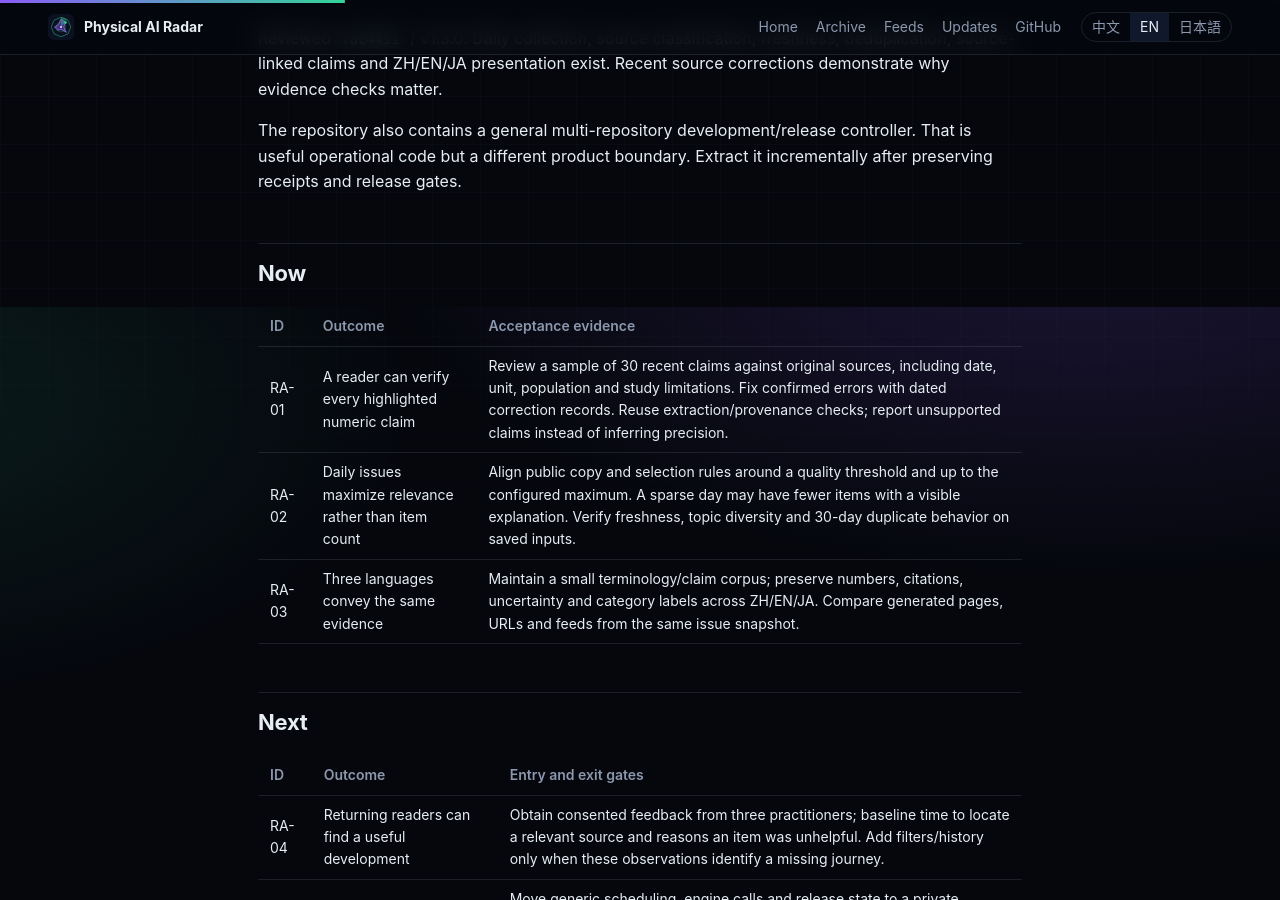
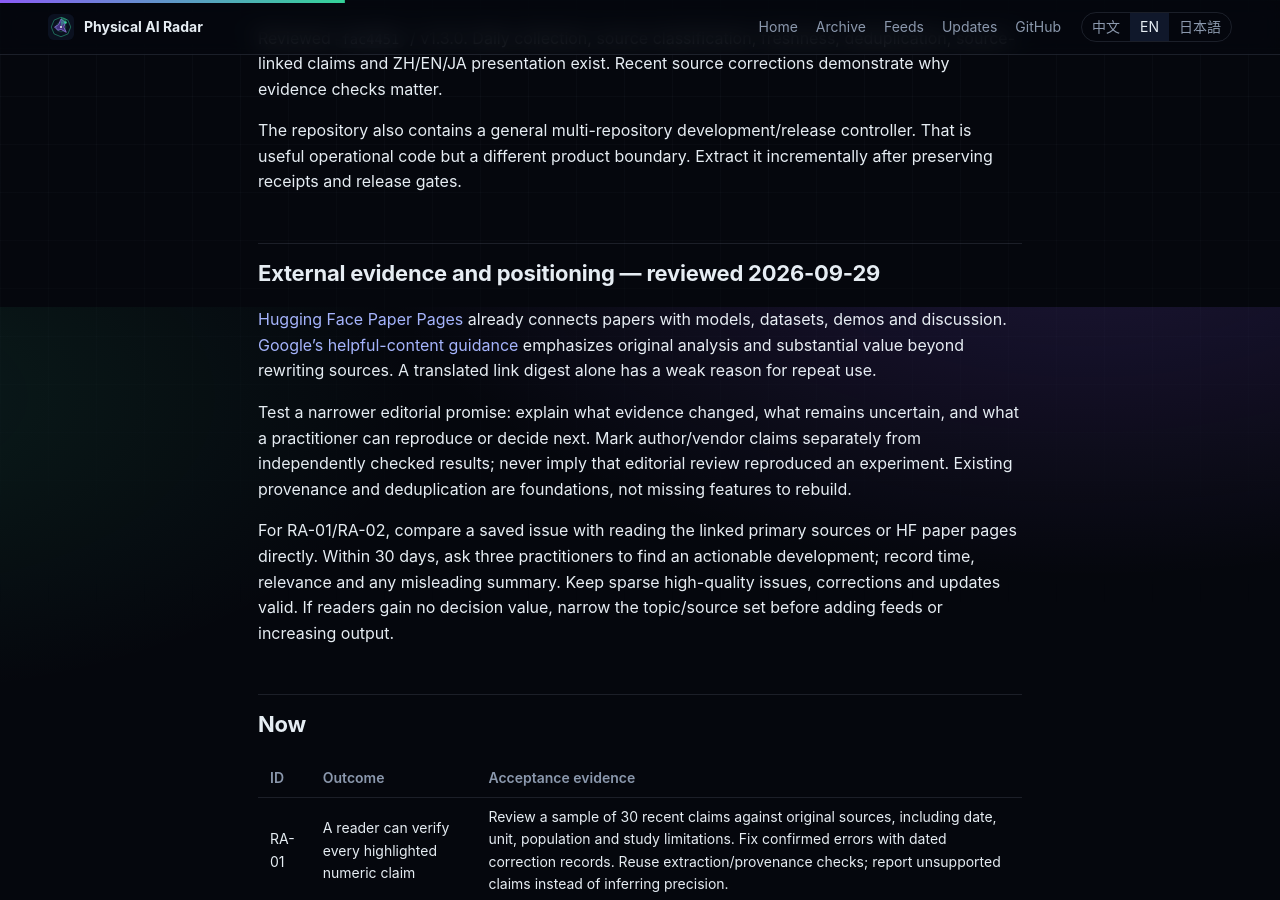
Before and after one commit to noteflowai/physical-ai-radar, a Jekyll site: the page built from ROADMAP.md, in a window 1280 px wide and 900 px high, scrolled down 593 px. Built offline with Jekyll 4.4.1, drawn with Linux system fonts in a browser that asks for light colours; our own code applies the rules of GitHub Pages for plain Markdown files.

Commit message:
docs: ground roadmap in external alternatives and adoption evidence (#97)

```diff
--- a/ROADMAP.md
+++ b/ROADMAP.md
@@ -15,6 +15,14 @@ Radar owns collection, provenance, freshness, selection and clear multilingual p
 Reviewed `fac4451` / v1.3.0. Daily collection, source classification, freshness, deduplication, source-linked claims and ZH/EN/JA presentation exist. Recent source corrections demonstrate why evidence checks matter.
 
 The repository also contains a general multi-repository development/release controller. That is useful operational code but a different product boundary. Extract it incrementally after preserving receipts and release gates.
+
+## External evidence and positioning — reviewed 2026-09-29
+
+[Hugging Face Paper Pages](https://huggingface.co/docs/hub/paper-pages) already connects papers with models, datasets, demos and discussion. [Google's helpful-content guidance](https://developers.google.com/search/docs/fundamentals/creating-helpful-content?hl=en) emphasizes original analysis and substantial value beyond rewriting sources. A translated link digest alone has a weak reason for repeat use.
+
+Test a narrower editorial promise: explain what evidence changed, what remains uncertain, and what a practitioner can reproduce or decide next. Mark author/vendor claims separately from independently checked results; never imply that editorial review reproduced an experiment. Existing provenance and deduplication are foundations, not missing features to rebuild.
+
+For RA-01/RA-02, compare a saved issue with reading the linked primary sources or HF paper pages directly. Within 30 days, ask three practitioners to find an actionable development; record time, relevance and any misleading summary. Keep sparse high-quality issues, corrections and updates valid. If readers gain no decision value, narrow the topic/source set before adding feeds or increasing output.
 
 ## Now
 
```
